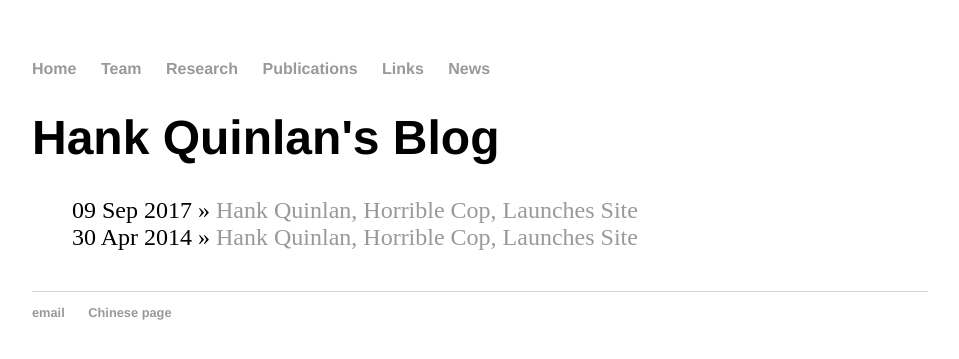
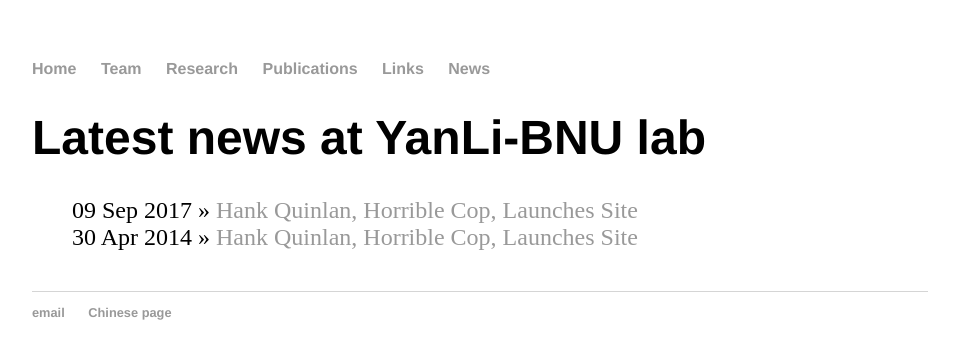
Before and after one commit to yanli-test/yanli-test.github.io, a Jekyll site: the page built from blog/index.html, in a window 1280 px wide. Shown: the top 359 px of the page, without its empty margins (160-1119 px from the left). Built offline with Jekyll 4.4.1, drawn with Linux system fonts in a browser that asks for light colours.

Commit message:
Update index.html

```diff
--- a/blog/index.html
+++ b/blog/index.html
@@ -1,6 +1,6 @@
 ---
 layout: default
-title: Hank Quinlan's Blog
+title: Latest news at YanLi-BNU lab
 ---
 	<h1>{{ page.title }}</h1>
 	<ul class="posts">
```
